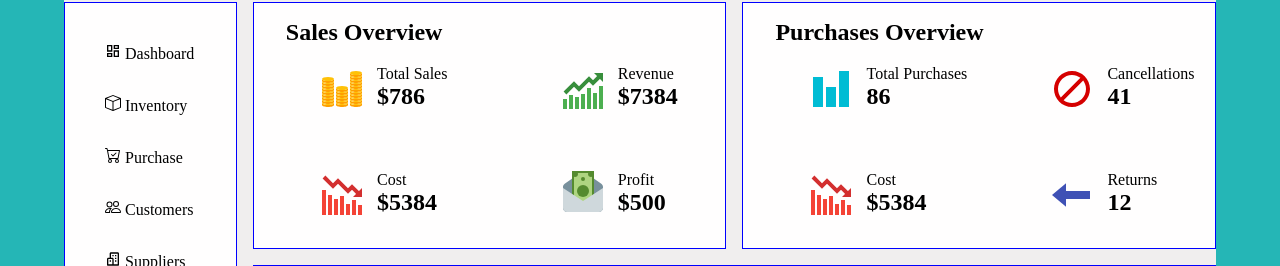
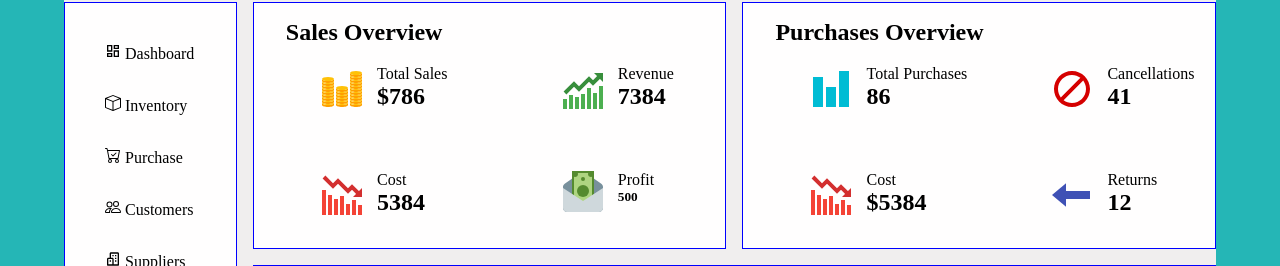
Before and after one commit to Denver-Meadows/inventory-tracker-app, a React (Create React App) app: page / in a window 1280 px wide. Shown: the part 138-404 px from the top of the page. Built offline with nearby package versions, Linux system fonts and the light colour scheme.

Commit message:
Ready for inventory section

```diff
--- a/src/components/PurchaseOverview.js
+++ b/src/components/PurchaseOverview.js
@@ -49,9 +49,3 @@ function PurchaseOverview() {
 }
 
 export default PurchaseOverview;
-
-{
-  /* <div className="dashboard-content-purchase">
-<h3>Purchase Info</h3>
-</div> */
-}
--- a/src/components/SalesOverview.js
+++ b/src/components/SalesOverview.js
@@ -26,7 +26,7 @@ function SalesOverview() {
             </div>
             <div className="sales-overview-item-stats">
               <p>Revenue</p>
-              <h2>$7384</h2>
+              <h2>7384</h2>
             </div>
           </div>
           <div className="sales-overview-items-item">
@@ -35,7 +35,7 @@ function SalesOverview() {
             </div>
             <div className="sales-overview-item-stats">
               <p>Cost</p>
-              <h2>$5384</h2>
+              <h2>5384</h2>
             </div>
           </div>
           <div className="sales-overview-items-item">
@@ -44,7 +44,7 @@ function SalesOverview() {
             </div>
             <div className="sales-overview-item-stats">
               <p>Profit</p>
-              <h2>$500</h2>
+              <h5>500</h5>
             </div>
           </div>
         </div>
```
